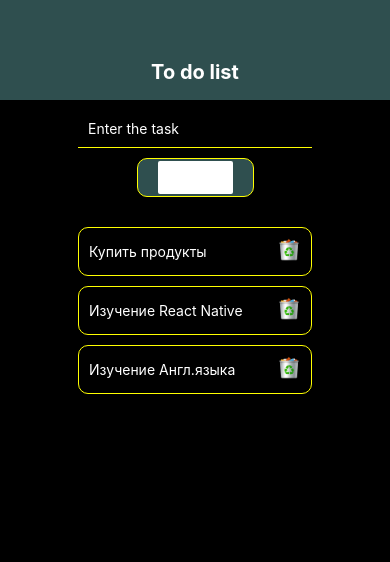
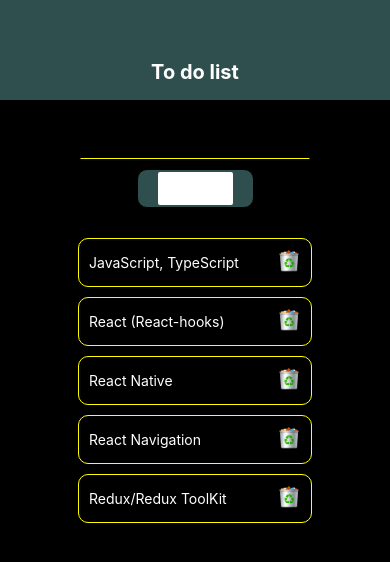
Before and after one commit to SinitsynAlekcander/todolist_RN, a React Native app: screen / in a window 390 px wide. Shown: the top 562 px of the page. Built offline with nearby package versions, Linux system fonts and the light colour scheme.

Commit message:
Working with styles

```diff
--- a/App.js
+++ b/App.js
@@ -8,9 +8,12 @@
 export default function App() {
 
   const [listOfItems, setListOfItems] = useState([
-    { text: 'Купить продукты', key: '1' },
-    { text: 'Изучение React Native', key: '2' },
-    { text: 'Изучение Англ.языка', key: '3' }])
+    { text: 'JavaScript, TypeScript', key: '1' },
+    { text: 'React (React-hooks)', key: '2' },
+    { text: 'React Native', key: '3' },
+    { text: 'React Navigation', key: '4' },
+    { text: 'Redux/Redux ToolKit', key: '5' },
+  ])
 
   const addItem = (text) => {
     setListOfItems((list) => {
--- a/components/Form.jsx
+++ b/components/Form.jsx
@@ -4,7 +4,7 @@
 
 export default function Form({ addItem }) {
     const [text, setValue] = useState('');
-    const inputEl = useRef(null)
+    const inputItem = useRef(null);
 
     const onChange = (text) => {
         setValue(text);
@@ -12,18 +12,20 @@
 
     const handlerButton = () => {
         addItem(text)
-        inputEl.current.clear();
+        inputItem.current.clear();
     }
 
 
     return (
-        <View style={styles.wrapper}>
-            <TextInput
-                style={styles.input}
-                onChangeText={onChange}
-                placeholder='Enter the task'
-                ref={inputEl}
-            />
+        <View style={styles.wrapp}>
+            <View>
+                <TextInput
+                    style={styles.textInput}
+                    onChangeText={onChange}
+                    placeholder='Enter the task11111111111'
+                    ref={inputItem}
+                />
+            </View>
             <View style={styles.button}>
                 <Button
                     title='ADD'
@@ -36,27 +38,26 @@
 }
 
 const styles = StyleSheet.create({
-    wrapper: {
-        fontSize: 5,
+    wrapp: {
         alignItems: 'center',
-        marginHorizontal: '20%'
+        marginTop: 20,
+        // backgroundColor: '#CD853F',
     },
-    input: {
-        width: '100%',
-        color: '#FFFFFF',
-        borderBottomWidth: 1,
-        borderColor: '#FFFF00',
+    textInput: {
+        width: 230,
+        color: '#000000',
+        borderBottomColor: '#FFFF00',
+        borderWidth: 1,
         padding: 10,
-        marginVertical: 10,
-        alignItems: 'left'
+        marginBottom: 10,
     },
     button: {
-        width: '50%',
+        width: '30%',
         backgroundColor: '#2F4F4F',
         paddingHorizontal: 20,
         paddingVertical: 2,
         borderWidth: 1,
-        borderColor: '#FFFF00',
+        // borderColor: '#FFFF00',
         borderRadius: 10,
         marginBottom: 20
     }
--- a/components/ListItem.jsx
+++ b/components/ListItem.jsx
@@ -9,7 +9,7 @@
             <TouchableOpacity onPress={() => deleteItem(item.key)}>
                 <Image
                     style={styles.image}
-                    source={require('../assets/karzina.png')}
+                    source={require('../assets/deleteImage.png')}
                 />
             </TouchableOpacity>
         </View >
@@ -19,7 +19,6 @@
 const styles = StyleSheet.create({
     wrapper: {
         flexDirection: 'row',
-        backgroundColor: '#000000',
         borderColor: '#FFFF00',
         borderWidth: 1,
         borderRadius: 10,
```
Also changed, not shown: assets/deleteImage.png (renamed from assets/karzina.png), assets/doneImage.jpeg (added).
